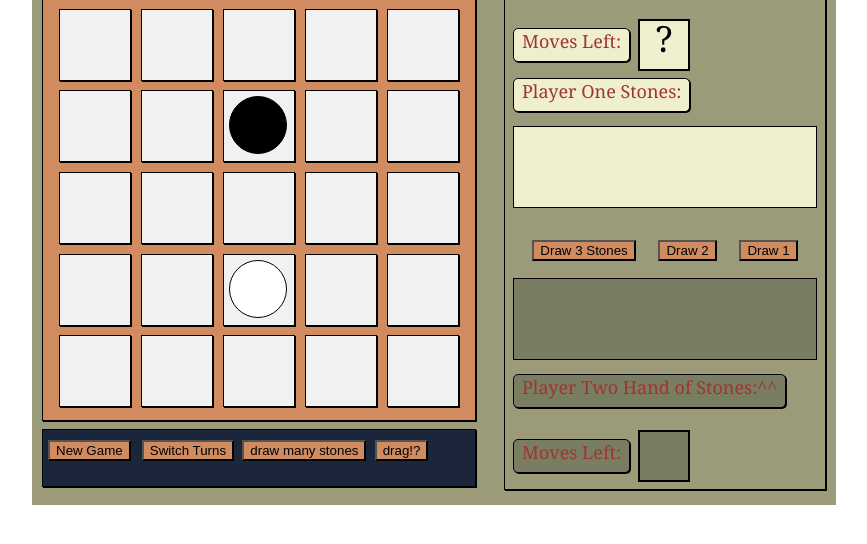
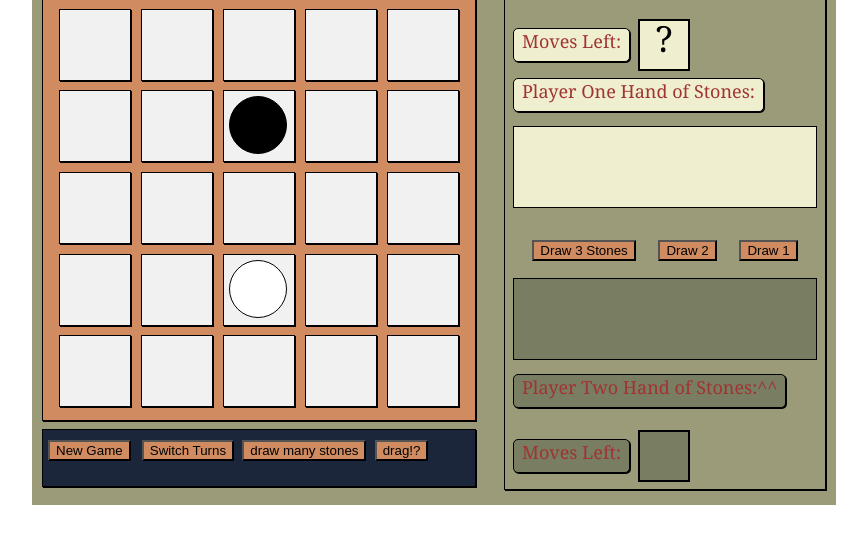
Before and after one commit to dtklumpp/elements, a plain HTML site: page index.html in a window 1280 px wide. Shown: the part 138-682 px from the top of the page, without its empty margins (206-1073 px from the left). Drawn offline with nearby package versions, Linux system fonts and the light colour scheme.

Commit message:
tweaked some text

```diff
--- a/index.html
+++ b/index.html
@@ -55,7 +55,7 @@
                     <div class="moves p1 expand">Moves Left:</div>
                     <div class="move-count p1 expand" id="moves1">?</div>
                 </div>
-                <div class="hand-text p1 expand">Player One Stones:</div>
+                <div class="hand-text p1 expand">Player One Hand of Stones:</div>
                 <div class="hand p1" id="hand1"></div>
                 <div id="draw-buttons">
                     <button id="button3">Draw 3 Stones</button>
```
